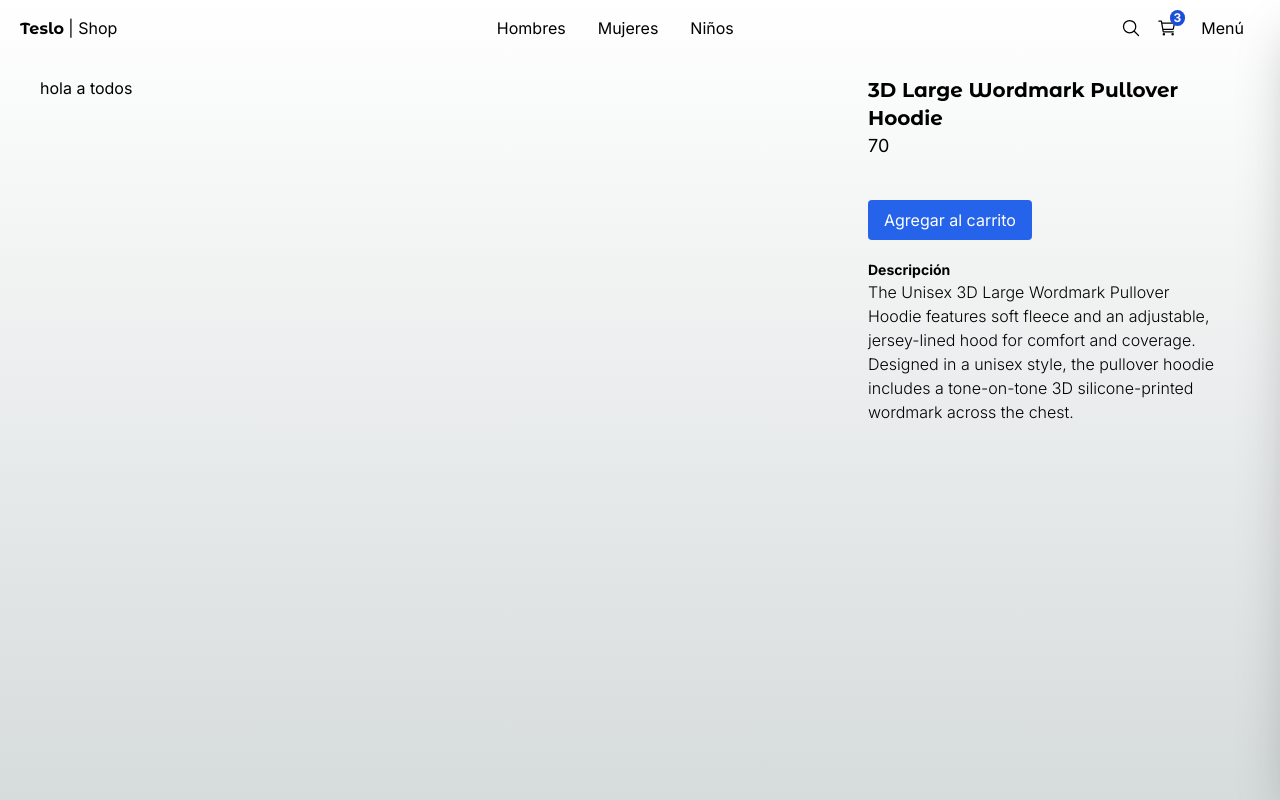
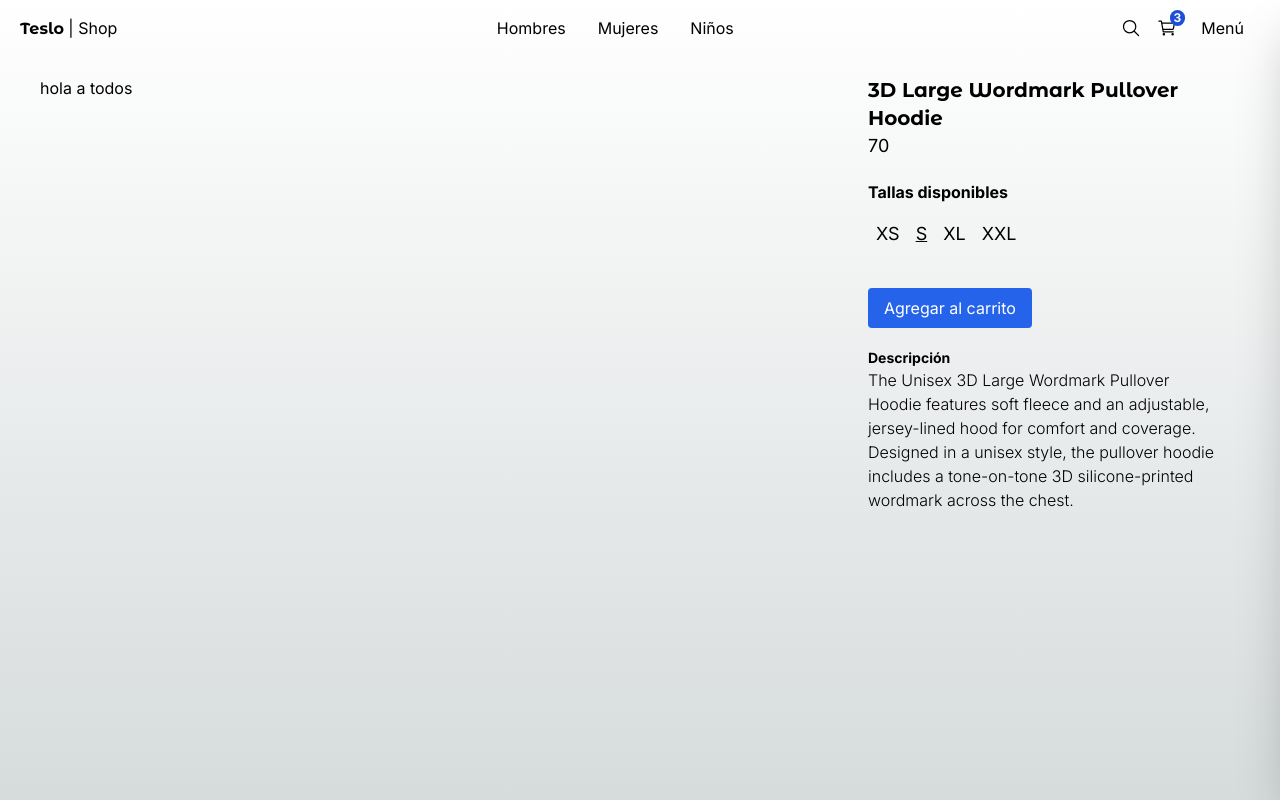
Before and after one commit to David-Yanez/testla, a Next.js app: page /product/3d_large_wordmark_pullover_hoodie in a window 1280 px wide. Built offline with nearby package versions, Linux system fonts and the light colour scheme.

Commit message:
added size selector

```diff
--- a/src/app/(shop)/product/[slug]/page.tsx
+++ b/src/app/(shop)/product/[slug]/page.tsx
@@ -1,3 +1,4 @@
+import { SizeSelector } from "@/components"
 import { titleFont } from "@/config/fonts"
 import { initialData } from "@/seed/seed"
 import { notFound } from "next/navigation"
@@ -29,7 +30,14 @@ export default function ProductSlug({params}: Props) {
                 <h1 className={`${titleFont.className} antialiased font-bold text-xl`}>{product.title}</h1>
                 <p className="text-lg mb-5">{product.price}</p>
                 {/**Selector de tallas */}
+                <SizeSelector
+                  selectedSize={product.sizes[1]}
+                  availableSizes={product.sizes}
+                  />
                 {/**Selector de CAntidad  */}
+
+
+                {/**Button */}
                 <button className="btn-primary my-5">
                     Agregar al carrito
                 </button>
--- a/src/components/index.ts
+++ b/src/components/index.ts
@@ -5,3 +5,4 @@ export * from './ui/top-menu/TopMenu'
 
 export * from './products/product-grid/ProductGrid'
 export * from './products/product-grid/ProductGridItem'
+export * from './product/size-selector/SizeSelector'
--- /dev/null
+++ b/src/components/product/size-selector/SizeSelector.tsx
@@ -0,0 +1,35 @@
+import { Size } from "@/interfaces"
+import clsx from "clsx"
+import { sign } from "crypto"
+
+interface Props {
+  selectedSize: Size
+  availableSizes: Size[]
+}
+
+export const SizeSelector = ({selectedSize, availableSizes}: Props) => {
+
+  return (
+    <div className="my-5">
+      <h3 className="font-bold mb-4">Tallas disponibles</h3>
+      <div className="flex">
+        {
+          availableSizes.map(size => (
+            <button
+             key={size}
+             className={
+              clsx(
+                "mx-2 hover:underline text-lg",
+                {
+                  'underline': size === selectedSize
+                }
+              )
+             }>
+              {size}
+            </button>
+          ))
+        }
+      </div>
+    </div>
+  )
+}
```
